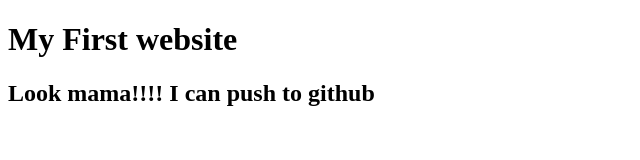
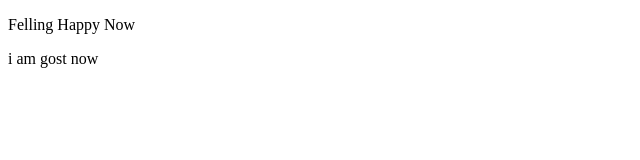
Before and after one commit to Yousuf454/my-first-website, a plain HTML site: page index.html in a window 1280 px wide. Shown: the whole page, without its empty margins (0-640 px from the left). Drawn offline with Linux system fonts and the light colour scheme.

Commit message:
Ghost added

```diff
--- a/index.html
+++ b/index.html
@@ -6,7 +6,7 @@
     <title>Document</title>
 </head>
 <body>
-    <h1>My First website</h1>
-    <h2>Look mama!!!! I can push to  github</h2>
+   <p>Felling Happy Now</p>
+   <p>i am gost now</p>
 </body>
 </html>
```
